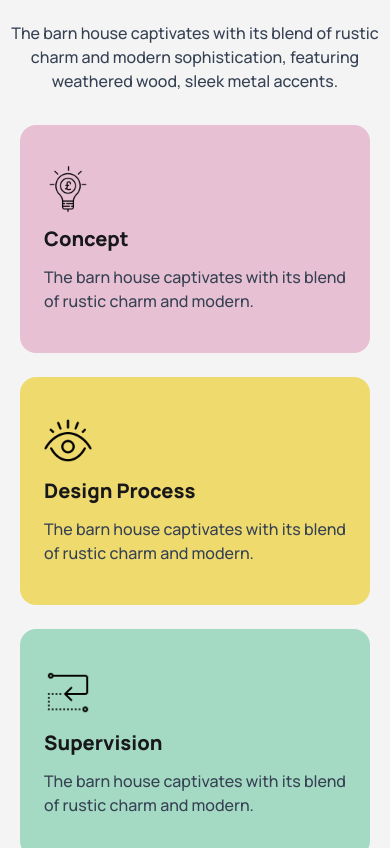
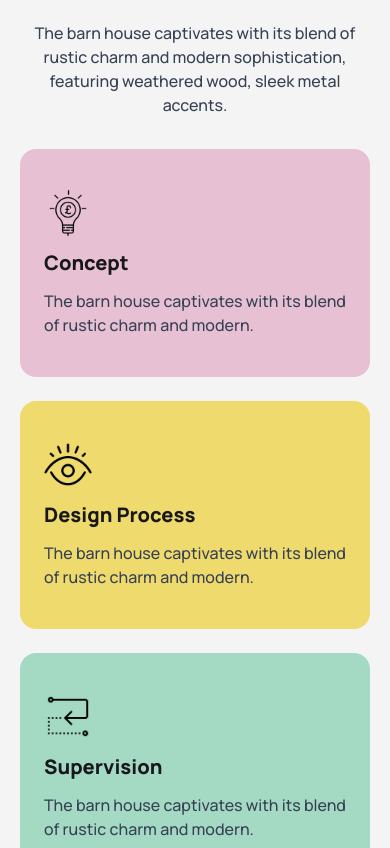
Before and after one commit to ekramhossen60543/b10-assignment-03, a plain HTML site: page index.html in a window 390 px wide. Shown: the part 2873-3721 px from the top of the page. Drawn offline with nearby package versions, Linux system fonts and the light colour scheme.

Commit message:
added margin for work section

```diff
--- a/index.html
+++ b/index.html
@@ -266,7 +266,7 @@
         </div>
       </section>
       <!-- Work section  -->
-      <section class="container mx-auto py-24">
+      <section class="container mx-auto py-24 px-5">
         <!-- text -->
         <div class="max-w-[678px] mx-auto text-center mb-8">
           <button class="btn border-0 rounded-3xl bg-white mb-4">
@@ -281,7 +281,7 @@
           </p>
         </div>
         <!-- cards -->
-        <div class="grid grid-cols-1 md:grid-cols-2 lg:grid-cols-4 gap-6 px-5">
+        <div class="grid grid-cols-1 md:grid-cols-2 lg:grid-cols-4 gap-6">
           <!-- card 01 -->
           <div class="bg-work-bg-1 px-6 py-10 rounded-2xl">
             <img src="assets/icons/concept.png" class="w-12 mb-3" alt="" />
```
